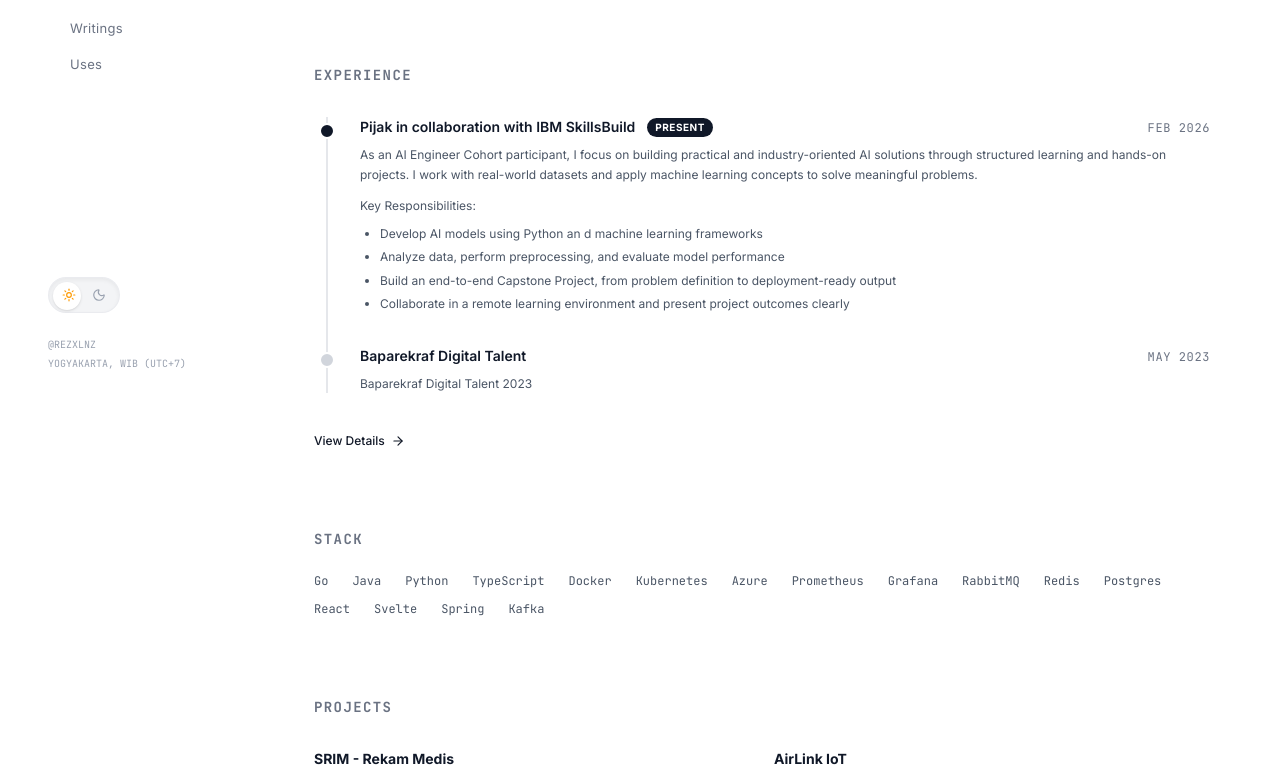
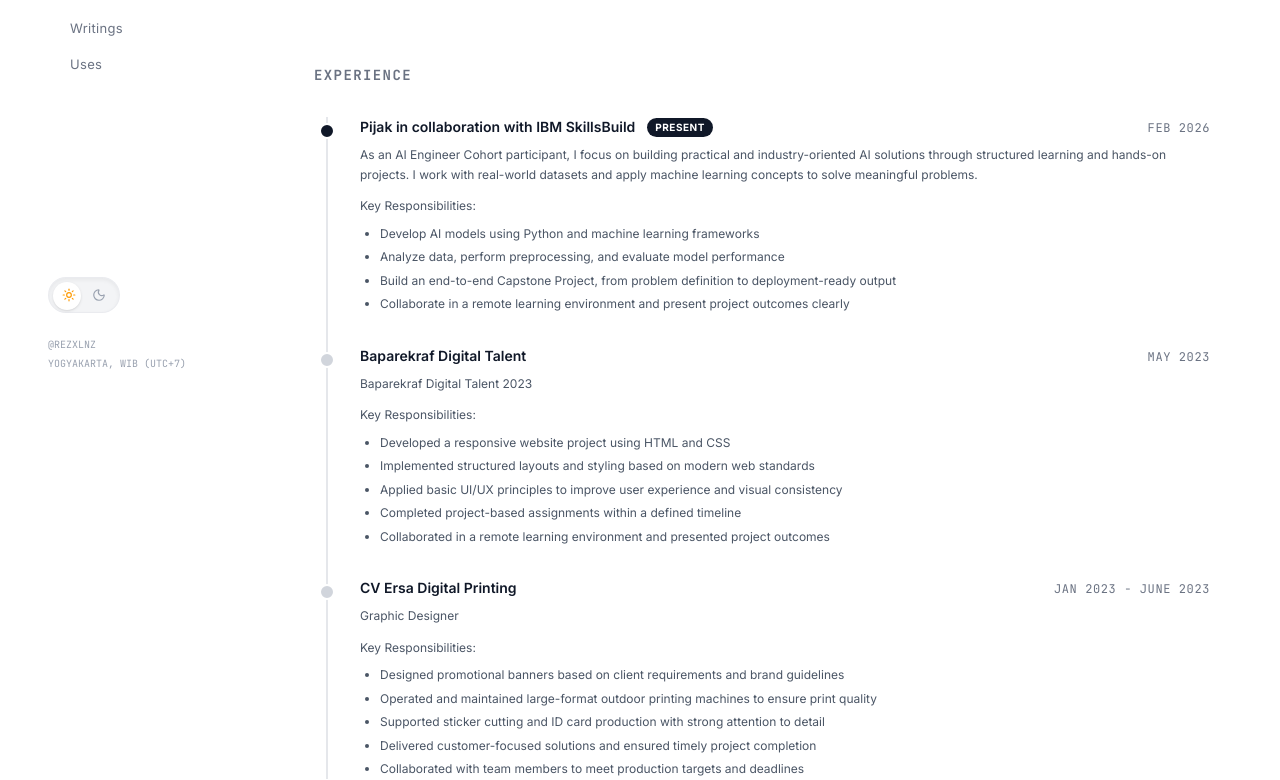
Before and after one commit to Rezkydesyafa/rezxlnz.porto, a Next.js app: page / in a window 1280 px wide. Shown: the part 397-1177 px from the top of the page. Built offline with nearby package versions, Linux system fonts and the light colour scheme.

Commit message:
refactor(home): migrate home section data source to data/home.ts - Moved experience, projects, and writings data consumption from dictionaries to src/data/home.ts - Simplifies data management for the home page

```diff
--- a/src/app/page.tsx
+++ b/src/app/page.tsx
@@ -3,7 +3,7 @@
 import { motion, Variants } from 'framer-motion';
 import Link from 'next/link';
 import { ArrowRight, Github, Linkedin, Mail } from 'lucide-react';
-import { stack } from '@/data/home';
+import { stack, experience, projects, writings } from '@/data/home';
 import { dictionary as t } from '@/lib/dictionaries';
 const containerVariants: any = {
   hidden: { opacity: 0 },
@@ -118,12 +118,10 @@ export default function Home() {
         </h2>
 
         <div className='relative border-l-2 border-gray-200 dark:border-gray-800 ml-3 flex flex-col gap-8'>
-          {t.home.experienceList.map((exp, i) => (
+          {experience.map((exp, i) => (
             <motion.div
               key={i}
               variants={itemVariants}
-              whileHover={{ x: 4 }}
-              transition={{ type: 'spring', stiffness: 400, damping: 25 }}
               className='relative pl-8 group cursor-default'
             >
               {/* Timeline dot */}
@@ -211,7 +209,7 @@ export default function Home() {
         </h2>
 
         <div className='grid grid-cols-1 md:grid-cols-2 gap-x-6 gap-y-8'>
-          {t.home.projectList.map((project, i) => (
+          {projects.map((project, i) => (
             <motion.div
               key={i}
               variants={itemVariants}
@@ -256,7 +254,7 @@ export default function Home() {
         </h2>
 
         <div className='grid grid-cols-1 md:grid-cols-2 gap-x-6 gap-y-4'>
-          {t.home.writingList.map((writing, i) => (
+          {writings.map((writing, i) => (
             <motion.div
               key={i}
               variants={itemVariants}
--- a/src/app/writings/[slug]/page.tsx
+++ b/src/app/writings/[slug]/page.tsx
@@ -1,11 +1,11 @@
-import { getWritings, readMDXFile } from '@/lib/mdx';
+import { getWritingsMetadata, readMDXFile } from '@/lib/mdx';
 import path from 'path';
 import Link from 'next/link';
 import { ArrowLeft, Link as LinkIcon } from 'lucide-react';
 import { MDXRemote } from 'next-mdx-remote/rsc';
 
 export async function generateStaticParams() {
-  const writings = getWritings();
+  const writings = getWritingsMetadata();
   return writings.map((writing) => ({
     slug: writing.slug,
   }));
@@ -60,7 +60,7 @@ export default async function WritingPage({
   const { metadata, content } = readMDXFile(filePath);
   const headings = extractHeadings(content);
 
-  const allWritings = getWritings().sort((a, b) => {
+  const allWritings = getWritingsMetadata().sort((a, b) => {
     return (
       new Date(b.metadata.date || '').getTime() -
       new Date(a.metadata.date || '').getTime()
--- a/src/app/writings/page.tsx
+++ b/src/app/writings/page.tsx
@@ -1,4 +1,4 @@
-import { getWritings } from '@/lib/mdx';
+import { getWritingsMetadata } from '@/lib/mdx';
 import WritingsClient from './WritingsClient';
 
 export const metadata = {
@@ -7,7 +7,7 @@ export const metadata = {
 };
 
 export default function WritingsPage() {
-  const writings = getWritings();
+  const writings = getWritingsMetadata();
 
   // Pass serialized data to client to avoid passing complex Date objects if any, though MDX metadata usually strings
   return <WritingsClient initialWritings={writings} />;
--- a/src/data/about.ts
+++ b/src/data/about.ts
@@ -63,23 +63,27 @@ export const aboutData = {
       description: 'Baparekraf Digital Talent 2023',
       responsibilities: [],
     },
+    {
+      company: 'CV Ersa Digital Printing',
+      status: '',
+      date: 'May 2023',
+      role: 'Graphic Designer',
+      description: 'Graphic Designer',
+      responsibilities: [],
+    },
   ],
   honors: 'Certifications',
   honorsList: [
     {
-      title: 'Graduated with Distinction (Top 10%) from the',
-      linkText: 'Bangkit Machine Learning Path',
-      linkUrl: '#',
+      title: 'Alibaba Cloud Certified Developer',
+      linkText: 'Alibaba Cloud',
+      linkUrl: 'https://www.alibabacloud.com/support/certification',
     },
     {
-      title: 'Microsoft PL-300',
-      linkText: 'PowerBI Data Analyst',
-      linkUrl: '#',
-    },
-    {
-      title: 'Finalist of',
-      linkText: 'Hology Competitive Programming',
-      linkUrl: '#',
+      title: '3rd Place in the 2026 Student Organization Innovation Festival',
+      linkText: 'BEM KM UNISA',
+      linkUrl:
+        'https://www.instagram.com/p/B64w7_1H4lQ/?utm_source=ig_web_copy_link',
     },
   ],
   online_presence: 'Online Presence',
--- a/src/data/home.ts
+++ b/src/data/home.ts
@@ -38,7 +38,27 @@ export const experience = [
     date: 'May 2023',
     role: 'Program Participant',
     description: 'Baparekraf Digital Talent 2023',
-    responsibilities: [],
+    responsibilities: [
+      'Developed a responsive website project using HTML and CSS',
+      'Implemented structured layouts and styling based on modern web standards',
+      'Applied basic UI/UX principles to improve user experience and visual consistency',
+      'Completed project-based assignments within a defined timeline',
+      'Collaborated in a remote learning environment and presented project outcomes',
+    ],
+  },
+  {
+    company: 'CV Ersa Digital Printing',
+    status: '',
+    date: 'Jan 2023 - June 2023',
+    role: 'Graphic Designer',
+    description: 'Graphic Designer',
+    responsibilities: [
+      'Designed promotional banners based on client requirements and brand guidelines',
+      'Operated and maintained large-format outdoor printing machines to ensure print quality',
+      'Supported sticker cutting and ID card production with strong attention to detail',
+      'Delivered customer-focused solutions and ensured timely project completion',
+      'Collaborated with team members to meet production targets and deadlines',
+    ],
   },
 ];
 
--- a/src/lib/mdx.ts
+++ b/src/lib/mdx.ts
@@ -39,6 +39,20 @@ export function getMDXData(dir: string) {
   });
 }
 
+// Optimization: Get only metadata to save memory when listing files
+export function getMDXMetadataOnly(dir: string) {
+  const mdxFiles = getMDXFiles(dir);
+  return mdxFiles.map((file) => {
+    const rawContent = fs.readFileSync(path.join(dir, file), 'utf-8');
+    const { data } = matter(rawContent);
+    const slug = path.basename(file, path.extname(file));
+    return {
+      metadata: data as MDXMetadata,
+      slug,
+    };
+  });
+}
+
 export function getProjects() {
   return getMDXData(path.join(process.cwd(), 'content', 'projects'));
 }
@@ -46,3 +60,7 @@ export function getProjects() {
 export function getWritings() {
   return getMDXData(path.join(process.cwd(), 'content', 'writings'));
 }
+
+export function getWritingsMetadata() {
+  return getMDXMetadataOnly(path.join(process.cwd(), 'content', 'writings'));
+}
```
